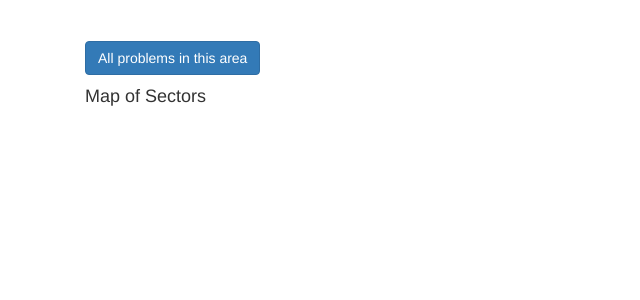
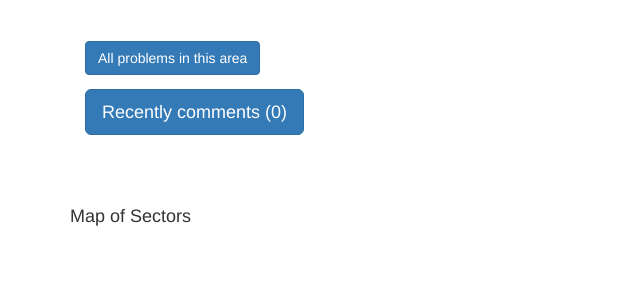
Before and after one commit to jalibras/coop, a Django app: template coop/guide/templates/guide/clickable_area_map.html in a window 1280 px wide. Shown: the part 51-351 px from the top of the page, without its empty margins (0-640 px from the left). Run offline with Django 3.2, Linux system fonts and the light colour scheme; the template is opened without the code that fills it, so the values that code supplies are empty; some libraries are stand-ins or nearby versions.

Commit message:
comment feed

```diff
--- a/coop/coop/settings.py
+++ b/coop/coop/settings.py
@@ -39,7 +39,7 @@ if DJANGO_HOST=='dev':
 
 
 
-ALLOWED_HOSTS = ['galwayclimbing.pythonanywhere.com','localhost']
+ALLOWED_HOSTS = ['galwayclimbing.pythonanywhere.com','localhost','192.168.1.9']
 
 
 # Application definition
--- a/coop/guide/templates/guide/clickable_area_map.html
+++ b/coop/guide/templates/guide/clickable_area_map.html
@@ -15,6 +15,38 @@
 <h3>{{area.name}}</h3>
 <p>
 <a class="btn btn-primary" href="{% url 'guide:area' area.id %}">All problems in this area</a>
+
+<p>
+<button class="btn btn-primary btn-lg" data-toggle="modal" data-target="#commentsModal" >Recently comments ({{ recently_discussed | length }})</button>
+<div class="modal fade" id="commentsModal" role="dialog">
+    <div class="modal-dialog">
+        <div class="modal-content">
+            <div class="modal-header">
+                <button type="button" class="close" data-dismiss="modal">&times;</button>
+                <h4 class="modal-title">Recent commented problems</h4>
+            </div>
+            <div class="modal-body">
+                <p>
+                {% for problem in recently_discussed %}
+                <p>
+                <a href="{% url 'guide:problem' problem.id %}">Problem {{problem.id}}</a>
+                </p>
+                {% endfor %}
+
+
+                </p>
+            </div>
+            <div class="modal-footer">
+                <button type="button" class="btn btn-default" data-dismiss="modal">Close</button>
+            </div>
+        </div>
+    </div>
+</div>
+
+</div>
+
+
+
 
 
 <p>
--- a/coop/guide/views.py
+++ b/coop/guide/views.py
@@ -5,6 +5,7 @@ from django.contrib.auth.decorators import login_required,user_passes_test
 from django.urls import reverse
 from django.core.mail import send_mail
 from django.utils.html import mark_safe,format_html
+from django.utils import timezone
 
 
 from rest_framework import viewsets
@@ -108,8 +109,11 @@ def sector(request,sectorid=1):
 
 
 def area_map(request,area_id):
+    recent_comments = Comment.objects.filter(problem__area=area_id,created__gte=timezone.now()-timezone.timedelta(days=7))
+    recently_discussed = set([c.problem for c in recent_comments])
     area = Area.objects.get(id = area_id)
     return render(request,'guide/clickable_area_map.html',{
+        'recently_discussed':recently_discussed,
         'area':area,
         })
 
```
Also changed, not shown: coop/guide/models.py (+23 -10 lines), coop/guide/migrations/0013_comment_posted_at.py (added), coop/guide/migrations/0014_auto_20170130_0945.py (added), coop/guide/migrations/0015_auto_20170130_0952.py (added).
